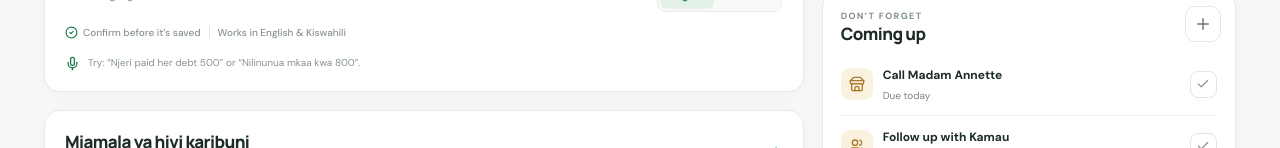
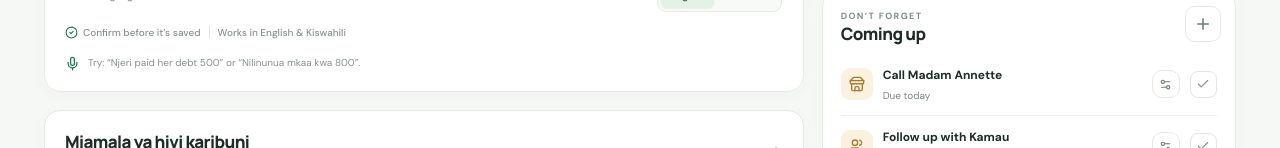
Before and after one commit to Mark2631/Hesabu, a React (Vite) app: page / in a window 1280 px wide. Shown: the part 652-800 px from the top of the page. Built offline with nearby package versions, Linux system fonts and the light colour scheme.

Commit message:
Add editable reminders and completed reminder history

```diff
--- a/src/App.tsx
+++ b/src/App.tsx
@@ -162,14 +162,14 @@ function ActivityProgress({ transactions }: { transactions: Transaction[] }) {
   </div>;
 }
 
-function ReminderLine({ reminder, onDone }: { reminder: Reminder; onDone: () => void }) {
+function ReminderLine({ reminder, onDone, onEdit }: { reminder: Reminder; onDone: () => void; onEdit: () => void }) {
   const days = daysUntil(reminder.dueDate);
   const due = days < 0 ? `${Math.abs(days)}d overdue` : days === 0 ? 'Due today' : days === 1 ? 'Due tomorrow' : `Due ${shortDay(reminder.dueDate)}`;
   const Icon = reminder.kind === 'bill' ? ReceiptText : reminder.kind === 'supplier' ? Store : reminder.kind === 'customer' ? Users : Bell;
   return <div className={cn('reminder-row', reminder.done && 'opacity-55')}>
     <div className={cn('reminder-icon', days <= 1 && !reminder.done ? 'reminder-icon-due' : '')}><Icon size={16} /></div>
     <div className="min-w-0 flex-1"><div className="truncate text-[12px] font-bold">{reminder.title}</div><div className="mt-1 text-[10px] text-hesabu-muted">{reminder.amount ? `${money(reminder.amount)} · ` : ''}{due}</div></div>
-    {reminder.done ? <span className="small-check"><Check size={13} /></span> : <button className="tiny-done" onClick={onDone} title="Mark as done"><Check size={14} /></button>}
+    <button className="icon-button !h-7 !w-7" onClick={onEdit} title="Edit reminder" aria-label={`Edit reminder: ${reminder.title}`}><Settings2 size={13} /></button>{reminder.done ? <button className="tiny-done" onClick={onDone} title="Reopen reminder" aria-label={`Reopen reminder: ${reminder.title}`}><RotateCcw size={13} /></button> : <button className="tiny-done" onClick={onDone} title="Mark as done" aria-label={`Mark reminder as done: ${reminder.title}`}><Check size={14} /></button>}
   </div>;
 }
 
@@ -213,7 +213,8 @@ function App() {
   const todaysCredit = useMemo(() => creditGiven(todayTransactions), [todayTransactions]);
   const outstanding = useMemo(() => data.customers.filter(c => c.balance > 0).reduce((sum, c) => sum + c.balance, 0), [data.customers]);
   const lowStock = useMemo(() => data.stock.filter(s => s.quantity <= s.lowStockAt), [data.stock]);
-  const activeReminders = useMemo(() => data.reminders.filter(r => !r.done).sort((a, b) => a.dueDate.localeCompare(b.dueDate)), [data.reminders]);
+  const allReminders = useMemo(() => [...data.reminders].sort((a, b) => a.dueDate.localeCompare(b.dueDate)), [data.reminders]);
+  const activeReminders = useMemo(() => allReminders.filter(r => !r.done), [allReminders]);
   const report = useMemo(() => buildReport(data, reportPeriod, reportDate), [data, reportPeriod, reportDate]);
 
   const navigate = (next: Section) => {
@@ -392,10 +393,16 @@ function App() {
     setModal(null); notify(mode === 'restock' ? `${item.name} stock updated.` : `${item.name} quantity adjusted.`);
   };
 
-  const saveReminder = (values: { title: string; detail: string; amount: string; dueDate: string; kind: Reminder['kind'] }) => {
-    const reminder: Reminder = { id: id('rem'), title: values.title.trim(), detail: values.detail.trim(), amount: Number(values.amount) || undefined, dueDate: values.dueDate || today(), kind: values.kind, done: false };
-    updateData(current => ({ ...current, reminders: [reminder, ...current.reminders] }));
-    setModal(null); notify('Reminder added.');
+  const saveReminder = (values: { title: string; detail: string; amount: string; dueDate: string; kind: Reminder['kind'] }, existing?: Reminder) => {
+    const reminder: Reminder = { id: existing?.id ?? id('rem'), title: values.title.trim(), detail: values.detail.trim(), amount: values.amount.trim() ? Math.max(0, Number(values.amount) || 0) : undefined, dueDate: values.dueDate || today(), kind: values.kind, done: existing?.done ?? false };
+    updateData(current => ({ ...current, reminders: existing ? current.reminders.map(r => r.id === existing.id ? reminder : r) : [reminder, ...current.reminders] }));
+    setModal(null); notify(existing ? 'Reminder updated.' : 'Reminder added.');
+  };
+
+  const deleteReminder = (reminder: Reminder) => {
+    if (!window.confirm(`Delete reminder “${reminder.title}”? This cannot be undone.`)) return;
+    updateData(current => ({ ...current, reminders: current.reminders.filter(r => r.id !== reminder.id) }));
+    setModal(null); notify('Reminder deleted.');
   };
 
   const toggleReminder = (reminder: Reminder) => {
@@ -542,7 +549,7 @@ function App() {
 
             <section className="surface aside-surface">
               <div className="section-heading-row !items-start"><div><div className="eyebrow">DON’T FORGET</div><h2 className="surface-title mt-1">Coming up</h2></div><button className="icon-button" onClick={() => setModal({ kind: 'reminder' })} aria-label="Add reminder"><Plus size={18} /></button></div>
-              {activeReminders.length ? <div className="mt-2">{(showAllReminders ? activeReminders : activeReminders.slice(0, 3)).map(reminder => <ReminderLine key={reminder.id} reminder={reminder} onDone={() => toggleReminder(reminder)} />)}</div> : <p className="py-4 text-xs text-hesabu-muted">You’re all caught up.</p>}
+              {(showAllReminders ? allReminders : activeReminders.slice(0, 3)).length ? <div className="mt-2">{(showAllReminders ? allReminders : activeReminders.slice(0, 3)).map(reminder => <ReminderLine key={reminder.id} reminder={reminder} onDone={() => toggleReminder(reminder)} onEdit={() => setModal({ kind: 'reminder', reminder })} />)}</div> : <p className="py-4 text-xs text-hesabu-muted">{allReminders.length ? 'You’re all caught up. Open all reminders to review completed items.' : 'No reminders yet. Add a bill or follow-up so it doesn’t get forgotten.'}</p>}
               <div className="mt-3 flex items-center justify-between border-t border-hesabu-line pt-3"><button onClick={() => setShowAllReminders(v => !v)} className="text-action">{showAllReminders ? 'Show fewer' : 'All reminders'} <ArrowRight size={13} /></button><button onClick={() => setModal({ kind: 'reminder' })} className="text-action">Add new <Plus size={13} /></button></div>
             </section>
 
@@ -568,7 +575,7 @@ function App() {
     {modal?.kind === 'stock' && <StockModal onClose={closeModal} onSave={saveStock} />}
     {modal?.kind === 'stock-update' && data.stock.find(s => s.id === modal.itemId) && <StockUpdateModal item={data.stock.find(s => s.id === modal.itemId)!} mode={modal.mode} onClose={closeModal} onSave={updateStock} />}
     {modal?.kind === 'stock-edit' && data.stock.find(s => s.id === modal.itemId) && <StockEditModal item={data.stock.find(s => s.id === modal.itemId)!} onClose={closeModal} onSave={saveStockDetails} />}
-    {modal?.kind === 'reminder' && <ReminderModal onClose={closeModal} onSave={saveReminder} />}
+    {modal?.kind === 'reminder' && <ReminderModal reminder={modal.reminder} onClose={closeModal} onSave={values => saveReminder(values, modal.reminder)} onDelete={deleteReminder} />}
     {modal?.kind === 'profile' && <ProfileModal data={data} onClose={closeModal} onSave={updateProfile} />}
     {modal?.kind === 'settings' && <SettingsModal onClose={closeModal} onReset={resetDemo} onProfile={() => setModal({ kind: 'profile' })} onExportBackup={exportBackup} onExportCsv={exportCsv} onImportBackup={importBackup} />}
     {modal?.kind === 'edit-draft' && pending && <EditDraftModal draft={pending} items={data.stock} onClose={closeModal} onSave={editDraft} />}
@@ -755,15 +762,15 @@ function StockUpdateModal({ item, mode, onClose, onSave }: { item: StockItem; mo
   </Modal>;
 }
 
-function ReminderModal({ onClose, onSave }: { onClose: () => void; onSave: (values: { title: string; detail: string; amount: string; dueDate: string; kind: Reminder['kind'] }) => void }) {
-  const [title, setTitle] = useState(''); const [detail, setDetail] = useState(''); const [amount, setAmount] = useState(''); const [dueDate, setDueDate] = useState(today()); const [kind, setKind] = useState<Reminder['kind']>('bill');
-  return <Modal title="Add a reminder" detail="A bill, supplier follow-up or a customer you need to call." onClose={onClose}>
+function ReminderModal({ reminder, onClose, onSave, onDelete }: { reminder?: Reminder; onClose: () => void; onSave: (values: { title: string; detail: string; amount: string; dueDate: string; kind: Reminder['kind'] }) => void; onDelete: (reminder: Reminder) => void }) {
+  const [title, setTitle] = useState(reminder?.title ?? ''); const [detail, setDetail] = useState(reminder?.detail ?? ''); const [amount, setAmount] = useState(reminder?.amount === undefined ? '' : String(reminder.amount)); const [dueDate, setDueDate] = useState(reminder?.dueDate ?? today()); const [kind, setKind] = useState<Reminder['kind']>(reminder?.kind ?? 'bill');
+  return <Modal title={reminder ? 'Edit reminder' : 'Add a reminder'} detail="A bill, supplier follow-up or a customer you need to call." onClose={onClose}>
     <form className="space-y-4" onSubmit={e => { e.preventDefault(); onSave({ title, detail, amount, dueDate, kind }); }}>
       <Field label="Reminder" value={title} onChange={setTitle} placeholder="e.g. Pay electricity tokens" required autoFocus />
       <SelectField label="Type" value={kind} onChange={v => setKind(v as Reminder['kind'])} options={[{ value: 'bill', label: 'Bill / expense' }, { value: 'supplier', label: 'Supplier' }, { value: 'customer', label: 'Customer follow-up' }, { value: 'other', label: 'Other' }]} />
       <div className="grid grid-cols-2 gap-3"><Field label="Amount (optional)" value={amount} onChange={setAmount} type="number" min={0} placeholder="KES" /><Field label="Due date" value={dueDate} onChange={setDueDate} type="date" required /></div>
       <Field label="Details (optional)" value={detail} onChange={setDetail} placeholder="Any extra detail" />
-      <div className="modal-actions"><Button variant="secondary" onClick={onClose}>Cancel</Button><Button type="submit" disabled={!title.trim()}><Bell size={15} /> Save reminder</Button></div>
+      <div className="modal-actions">{reminder && <Button variant="danger" onClick={() => onDelete(reminder)}><Trash2 size={14} /> Delete</Button>}<div className="ml-auto flex gap-2"><Button variant="secondary" onClick={onClose}>Cancel</Button><Button type="submit" disabled={!title.trim()}><Check size={15} /> {reminder ? 'Save changes' : 'Save reminder'}</Button></div></div>
     </form>
   </Modal>;
 }
```
